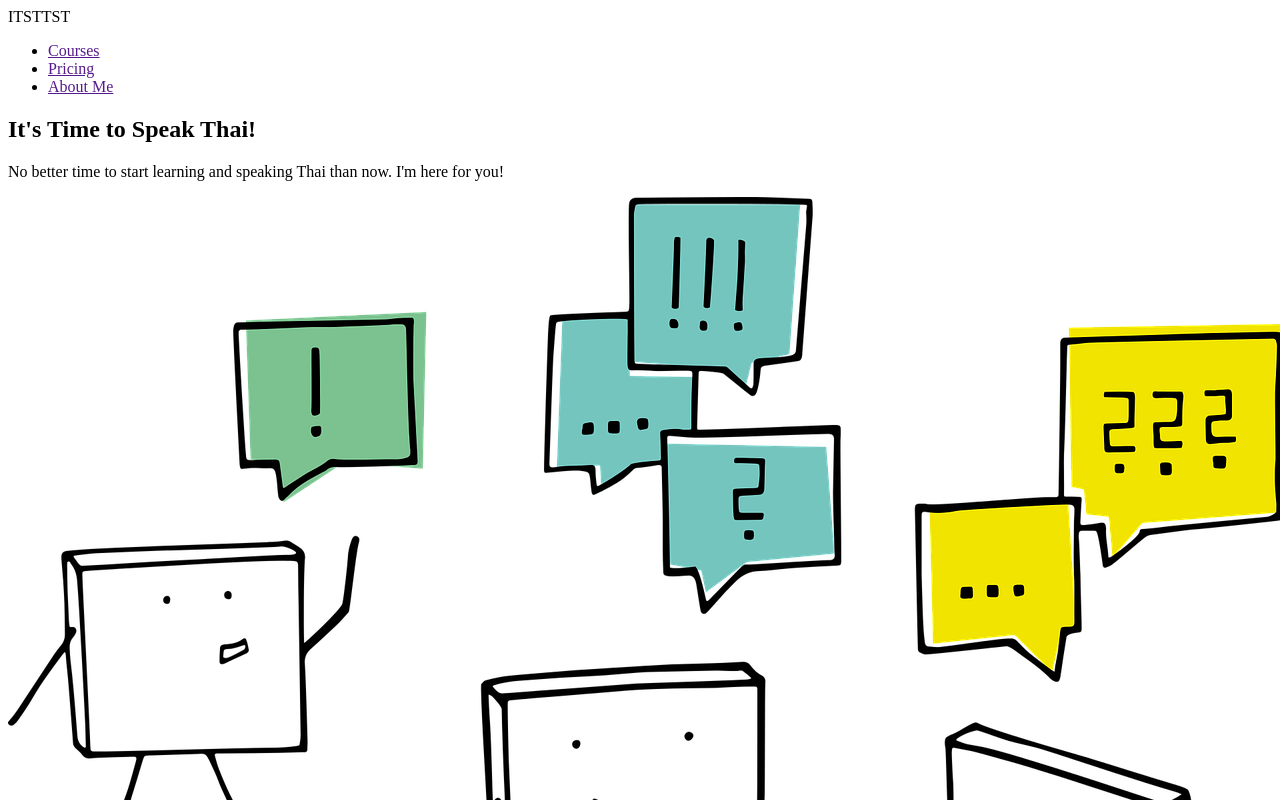
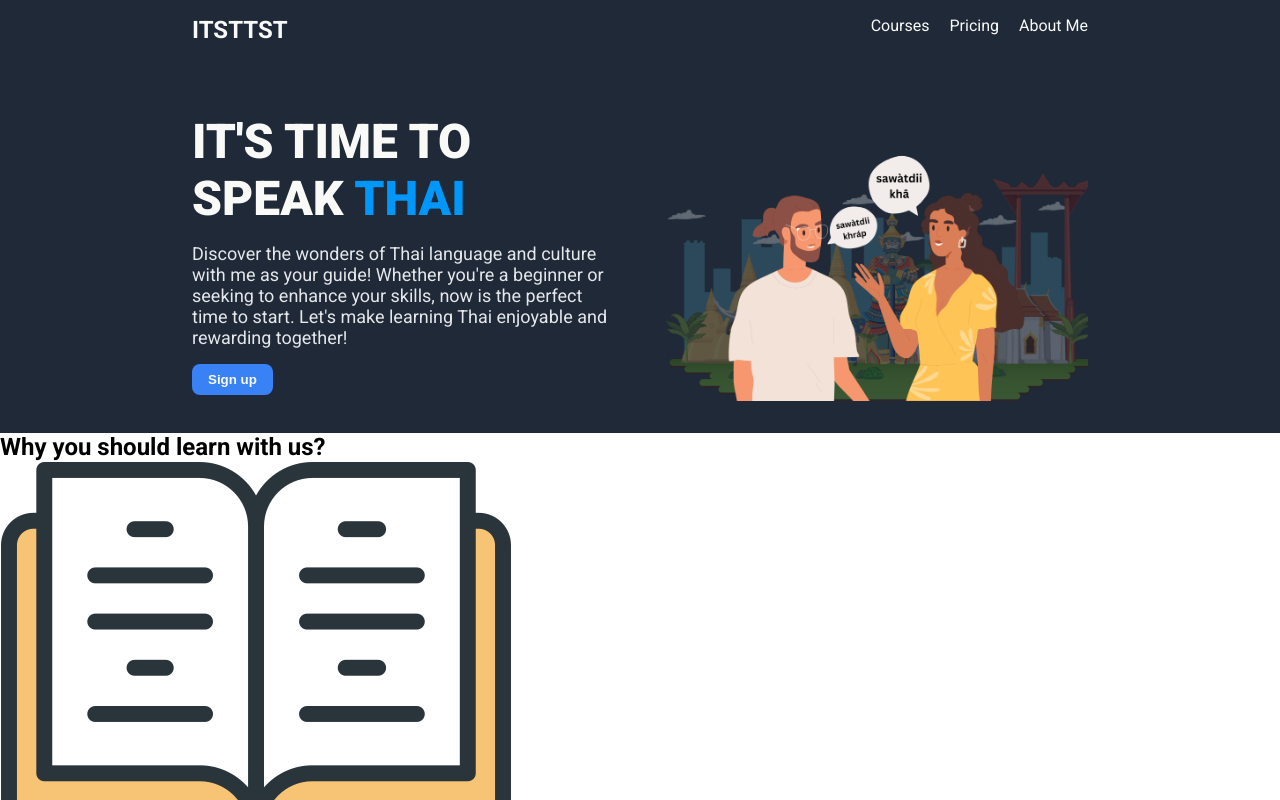
Before and after one commit to yellygummy/itsttst-landing-page, a plain HTML site: page index.html in a window 1280 px wide. Shown: the top 800 px of the page. Drawn offline with Linux system fonts and the light colour scheme.

Commit message:
changing subheading copy and banner's image

```diff
--- a/index.html
+++ b/index.html
@@ -4,9 +4,14 @@
     <meta charset="UTF-8">
     <meta name="viewport" content="width=device-width, initial-scale=1.0">
     <title>It's time to speak Thai</title>
+    <link rel="stylesheet" href="styles.css">
+    <link rel="preconnect" href="https://fonts.googleapis.com">
+    <link rel="preconnect" href="https://fonts.gstatic.com" crossorigin>
+    <link href="https://fonts.googleapis.com/css2?family=Roboto:ital,wght@0,300;0,400;0,700;0,900;1,300&display=swap" rel="stylesheet">
 </head>
 <body>
     <header>
+        <div class="header-container">
             <nav>
                 <div class="logo">ITSTTST</div>
                 <ul class="nav-links">
@@ -16,11 +21,15 @@
                 </ul>
             </nav>
             <article>
-            <h1>It's Time to Speak Thai!</h1>
-            <p>No better time to start learning and speaking Thai than now. I'm here for you!</p>
+                <div class="head-copy">
+                    <h1>It's Time to Speak <span class="highlight">Thai</span></h1>
+                    <p>
+                        Discover the wonders of Thai language and culture with me as your guide! Whether you're a beginner or seeking to enhance your skills, now is the perfect time to start. Let's make learning Thai enjoyable and rewarding together!</p>
+                    <button>Sign up</button>
+                </div>
+                <img class="banner-img" src="/images/itsttst-img-2.png" alt="Boxes man talking!">
             </article>
-        <img src="/images/banner-img-2.png" alt="Boxes man talking!">
-        <button>Sign Up</button>
+        </div>
     </header>
     <main>
         <section class="intro">
@@ -57,6 +66,8 @@
 
         </div>
     </main>
-    <footer></footer>
+    <footer>
+        <p>Copyright &#169; It's Time to Speak Thai 2024</p>
+    </footer>
 </body>
 </html>
```
Lines whose indentation alone changed are shown as unchanged.
